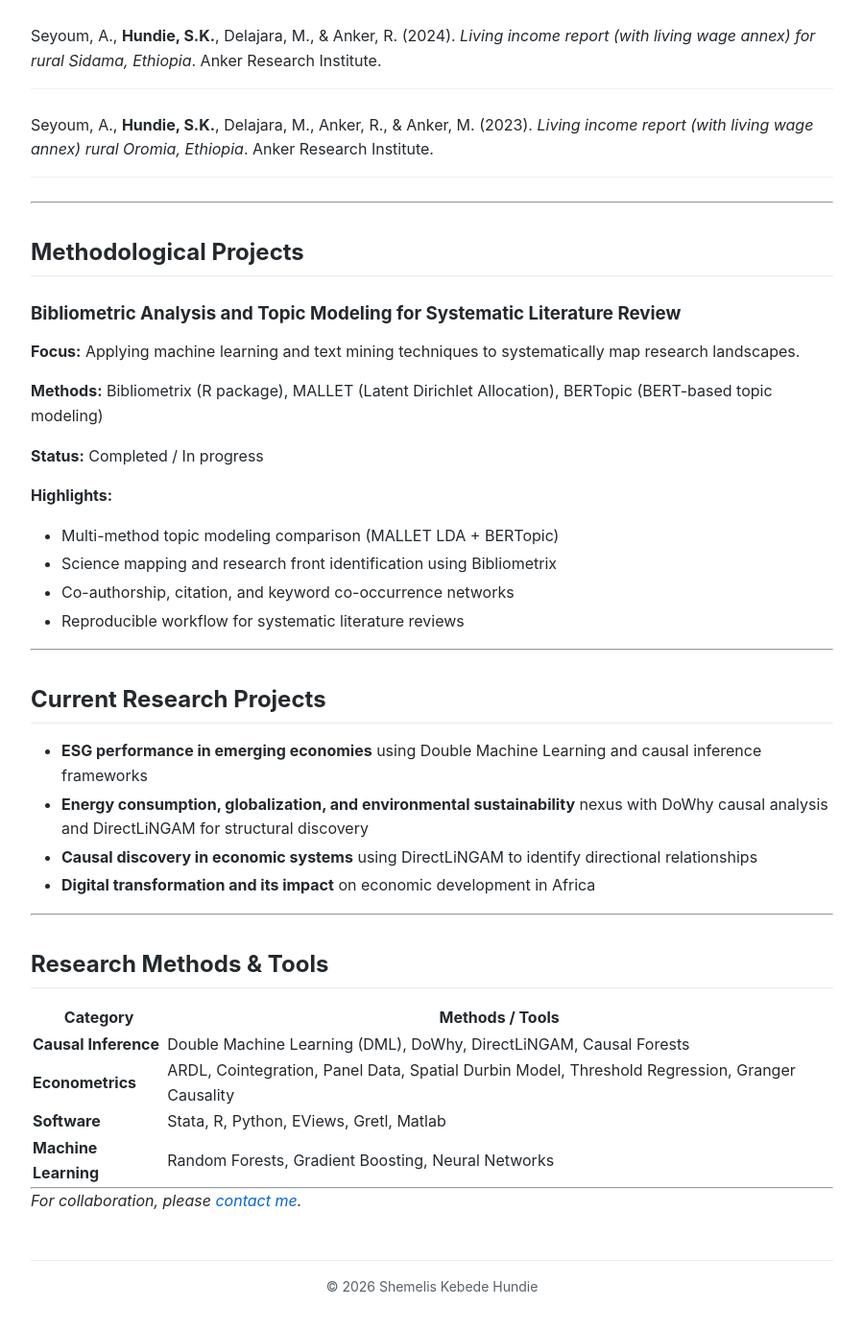
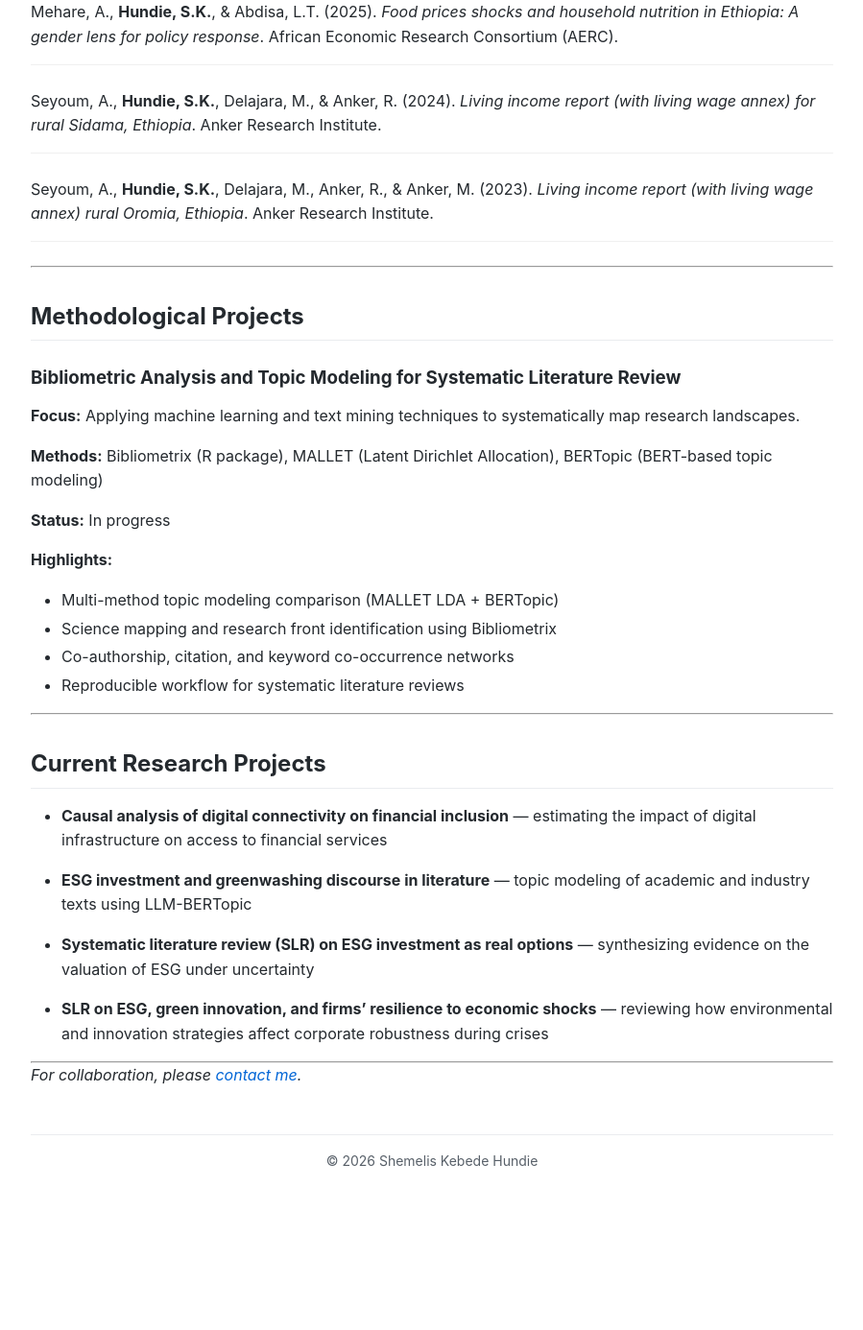
Before and after one commit to ShemelisKHundie/ShemelisKHundie.github.io, a Jekyll site: the page built from research.md, in a window 1280 px wide and 1400 px high, scrolled down 2758 px. Shown: the top 1386 px of the window at 96% size, without its empty margins (190-1089 px from the left). Built offline with Jekyll 4.4.1, drawn with Linux system fonts in a browser that asks for light colours; after the commit the page ends 4027 px from its top, so only the background shows below that; some of the changed text lies outside the part shown.

Commit message:
Update research.md

```diff
--- a/research.md
+++ b/research.md
@@ -25,10 +27,11 @@
     <strong>Hundie, S.K.</strong>, & Csapi, V. (2026). Nonlinear effects of economic growth on environmental sustainability in Hungary: The roles of globalization and energy imports. <em>Energy, Ecology and Environment</em>.<br>
     <a href="https://doi.org/10.1007/s40974-026-00409-8" target="_blank">https://doi.org/10.1007/s40974-026-00409-8</a>
   </div>
+
   <div style="margin-bottom: 25px; padding-bottom: 15px; border-bottom: 1px solid #f0f0f0;">
     Hundie, S.K., & Strode, J. (2026). Context-sensitive leadership: A theory-driven integrative review and implementation framework for the AI Era. <em>Strategic Business Research</em>, 100127.<br>
     <a href="https://doi.org/10.1016/j.sbr.2026.100127" target="_blank">https://doi.org/10.1016/j.sbr.2026.100127</a>
-</div>
+  </div>
 
   <div style="margin-bottom: 25px; padding-bottom: 15px; border-bottom: 1px solid #f0f0f0;">
     Mehare, A., Abdisa, L., Hawitibo, A., & <strong>Hundie, S.K.</strong> (2026). The food price changes and gender gap in child nutritional status in Ethiopia. <em>Child Indicators Research</em>, <em>19</em>, 729–763.<br>
@@ -133,7 +136,7 @@
 
 **Methods:** Bibliometrix (R package), MALLET (Latent Dirichlet Allocation), BERTopic (BERT-based topic modeling)
 
-**Status:** Completed / In progress
+**Status:** In progress
 
 **Highlights:**
 - Multi-method topic modeling comparison (MALLET LDA + BERTopic)
@@ -145,21 +148,13 @@
 
 ## Current Research Projects
 
-- **ESG performance in emerging economies** using Double Machine Learning and causal inference frameworks
-- **Energy consumption, globalization, and environmental sustainability** nexus with DoWhy causal analysis and DirectLiNGAM for structural discovery
-- **Causal discovery in economic systems** using DirectLiNGAM to identify directional relationships
-- **Digital transformation and its impact** on economic development in Africa
+- **Causal analysis of digital connectivity on financial inclusion** — estimating the impact of digital infrastructure on access to financial services
 
----
+- **ESG investment and greenwashing discourse in literature** — topic modeling of academic and industry texts using LLM-BERTopic
 
-## Research Methods & Tools
+- **Systematic literature review (SLR) on ESG investment as real options** — synthesizing evidence on the valuation of ESG under uncertainty
 
-| Category | Methods / Tools |
-|----------|-----------------|
-| **Causal Inference** | Double Machine Learning (DML), DoWhy, DirectLiNGAM, Causal Forests |
-| **Econometrics** | ARDL, Cointegration, Panel Data, Spatial Durbin Model, Threshold Regression, Granger Causality |
-| **Software** | Stata, R, Python, EViews, Gretl, Matlab |
-| **Machine Learning** | Random Forests, Gradient Boosting, Neural Networks |
+- **SLR on ESG, green innovation, and firms' resilience to economic shocks** — reviewing how environmental and innovation strategies affect corporate robustness during crises
 
 ---
 
```
Also changed, not shown: other parts of research.md (+2 -0 lines).
